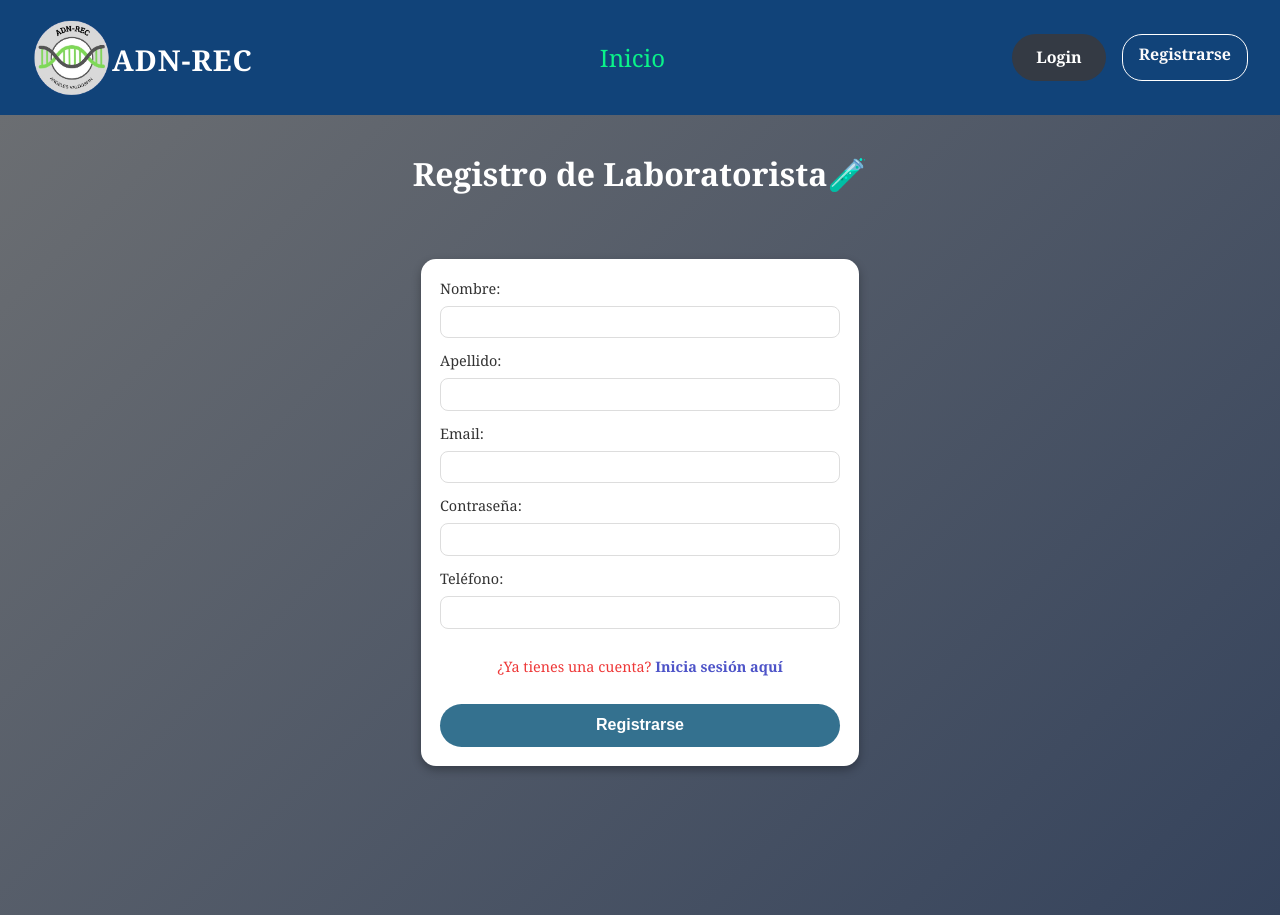
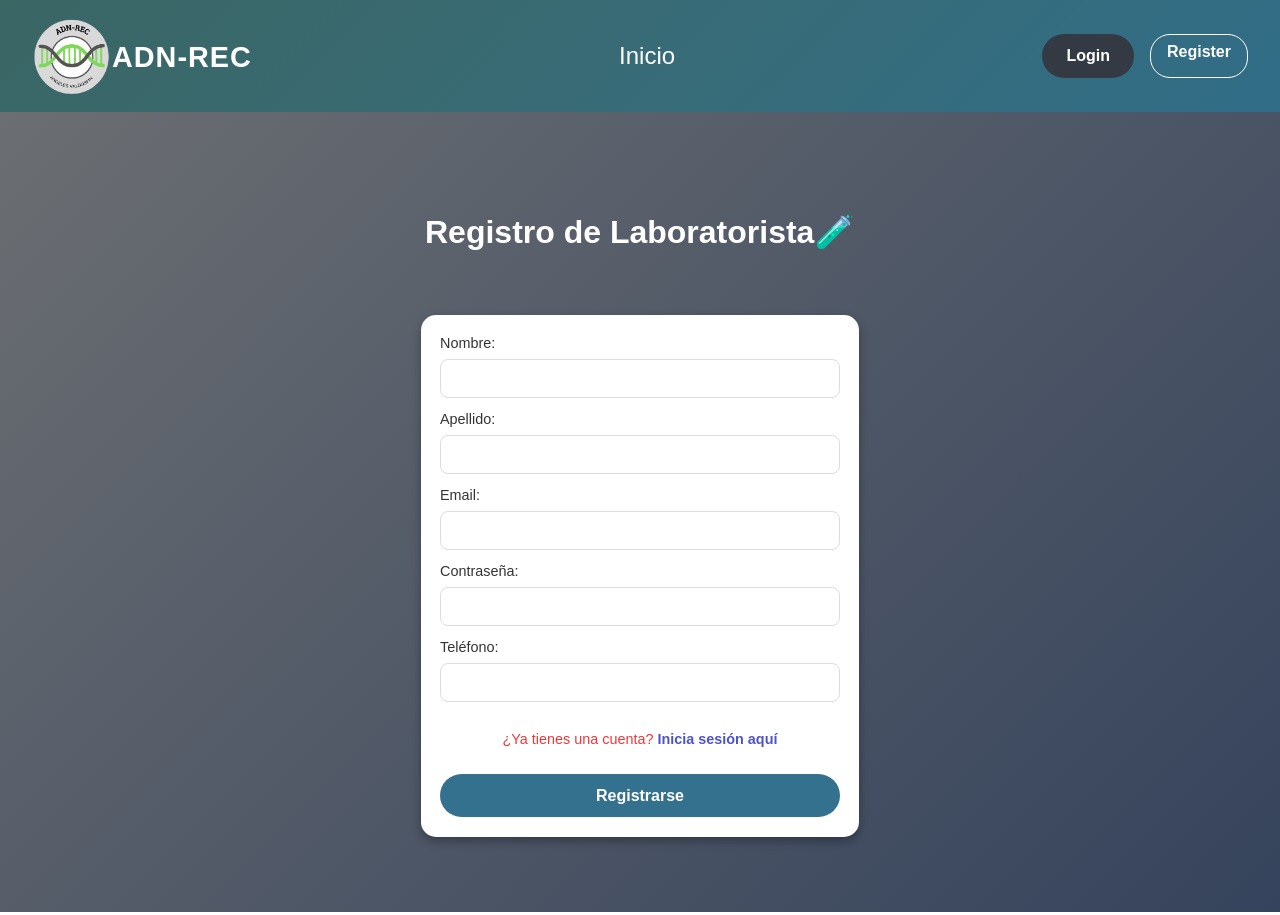
Before and after one commit to Angeles1229/ADN-REC, a React (Vite) app in the folder frontend/: page /register in a window 1280 px wide. Built offline with nearby package versions, Linux system fonts and the light colour scheme.

Commit message:
Arreglando css

```diff
--- a/frontend/src/components/Navbar.jsx
+++ b/frontend/src/components/Navbar.jsx
@@ -59,7 +59,7 @@ function Navbar() {
         ) : (
           <>
             <Link to="/login" className="button login-button">Login</Link>
-            <Link to="/register" className="button register-button">Registrarse</Link>
+            <Link to="/register" className="button register-button">Register</Link>
           </>
         )}
       </div>
--- a/frontend/src/index.css
+++ b/frontend/src/index.css
@@ -4,7 +4,7 @@
     justify-content: space-between;
     align-items: center;
     padding: 1rem 2rem;
-    background-color: #114379; /* Gris oscuro */
+    background: linear-gradient(135deg, #3a6664, #267795b5);
     color: #0af289;
     box-shadow: 0 2px 5px rgba(0, 0, 0, 0.1);
   }
@@ -13,6 +13,22 @@
     font-size: 1.8rem;
     font-weight: bold;
     letter-spacing: 1px;
+    display: flex;
+    align-items: center;
+  }
+  .logo-image {
+    width: 60px;  /* Reducido para mejor equilibrio */
+    height: auto;
+    transition: transform 0.3s ease-in-out;
+  }
+  .logo-image:hover {
+    transform: scale(1.1);
+  }
+  .logo-text {
+    font-size: 1.8rem;
+    font-weight: bold;
+    color: #0af289;
+    margin-left: 10px;
   }
 
   /* Links */
@@ -30,18 +46,28 @@
   }
 
   .nav-link {
-    color: #0af289;
+    color: #ffffff;
     text-decoration: none;
     font-weight: 500;
-    transition: color 0.3s;
-
+    transition: color 0.3s ease-in-out, border-bottom 0.3s ease-in-out;
+    position: relative;
   }
 
-  .nav-link:hover {
-    color: #7cc8d8; /* Color de hover en los enlaces */
-    border-radius: 20px;
-    border:#7cc8d8
-  }
+  .nav-link::after {
+    content: "";
+    display: block;
+    width: 0;
+    height: 2px;
+    background: #0af289;
+    transition: width 0.3s ease-in-out;
+    position: absolute;
+    bottom: -5px;
+    left: 0;
+}
+
+.nav-link:hover::after {
+    width: 100%;
+}
 
   /* Botones */
   .auth-buttons {
--- a/frontend/src/styles/home.css
+++ b/frontend/src/styles/home.css
@@ -1,58 +1,74 @@
-  /*pagina home*/
-
-/* Fondo general */
+/* Fondo general con animación */
 body {
   margin: 0;
-    font-family:Cambria, Cochin, Georgia, Times, 'Times New Roman', serif ;
-    background: linear-gradient(135deg, #6b6e72, #35435c); /* Gradiente */
-    color: #0af289;
+  font-family: 'Poppins', sans-serif;
+  background: linear-gradient(135deg, #6b6e72, #35435c);
+  color: #ffffff;
+  overflow-x: hidden;
 }
 
 /* Contenedor principal */
 .home-container {
-    padding: 2rem;
+  padding: 3rem;
   text-align: center;
+  position: relative;
 }
 
 /* Hero Section */
 .hero-section {
-    background-color: rgba(7, 9, 9, 0.667);
+  background: rgba(0, 0, 0, 0.7);
   padding: 3rem;
-    border-radius: 15px;
-    box-shadow: 0 4px 10px rgba(6, 209, 223, 0.3);
+  border-radius: 20px;
+  box-shadow: 0 8px 20px rgba(0, 255, 255, 0.2);
   margin-bottom: 3rem;
+
+}
+
+@keyframes fadeIn {
+  from {
+      opacity: 0;
+      transform: translateY(-20px);
+  }
+  to {
+      opacity: 1;
+      transform: translateY(0);
+  }
 }
 
 .hero-title {
-    font-size: 2.5rem;
+  font-size: 2.8rem;
+  font-weight: bold;
   margin-bottom: 1rem;
 }
 
 .hero-title span {
-    color: #f8f9f9;
+  color: #27dc7e;
+  text-shadow: 0 0 10px rgba(0, 255, 255, 0.8);
 }
 
 .hero-description {
   font-size: 1.2rem;
-    margin-bottom: 1.5rem;
+  margin-bottom: 2rem;
+  color: #d1e8ff;
 }
 
+/* Botón CTA mejorado */
 .cta-button {
-    background-color: #343c3f;
+  background: linear-gradient(135deg, #00ff8c, #022851);
   color: #ffffff;
-    padding: 0.8rem 2rem;
-    border: none;
-    border-radius: 25px;
-    font-size: 1rem;
-    cursor: pointer;
+  padding: 1rem 2.5rem;
+  border-radius: 30px;
+  font-size: 1.2rem;
+  font-weight: bold;
   text-decoration: none;
-    font-weight: bold;
-    transition: transform 0.3s, background-color 0.3s;
+  transition: all 0.3s ease-in-out;
+  box-shadow: 0 4px 10px rgba(0, 255, 255, 0.3);
 }
 
 .cta-button:hover {
-    background-color: #127545;
-    transform: scale(1.05);
+  background: #294335;
+  transform: scale(1.1);
+  box-shadow: 0 6px 15px rgba(5, 75, 75, 0.5);
 }
 
 /* Features Section */
@@ -61,10 +77,13 @@ body {
 }
 
 .features-title {
-    font-size: 2rem;
+  font-size: 2.5rem;
   margin-bottom: 2rem;
+  color: #27dc7e;
+  text-shadow: 0 0 10px rgba(0, 255, 255, 0.8);
 }
 
+/* Grid para los elementos */
 .features-grid {
   display: flex;
   gap: 2rem;
@@ -72,33 +91,55 @@ body {
   flex-wrap: wrap;
 }
 
+/* Tarjetas con animación */
 .feature-item {
-    background-color: #ffffff;
-    color: #0a3763;
-    border-radius: 10px;
-    padding: 1.5rem;
-    box-shadow: 0 2px 5px rgba(196, 159, 159, 0.2);
+  background: rgba(255, 255, 255, 0.1);
+  color: #ffffff;
+  border-radius: 15px;
+  padding: 2rem;
+  box-shadow: 0 4px 10px rgba(0, 255, 255, 0.3);
   text-align: center;
-    width: 250px;
-    transition: transform 0.3s, box-shadow 0.3s;
+  width: 280px;
+  transition: all 0.3s ease-in-out;
+  backdrop-filter: blur(10px);
 }
 
 .feature-item:hover {
   transform: translateY(-10px);
-    box-shadow: 0 4px 15px rgba(4, 4, 4, 0.3);
+  box-shadow: 0 6px 20px rgba(0, 255, 255, 0.6);
 }
 
-  .feature-icon {
-    width: 60px;
-    margin-bottom: 1rem;
+.hero-section {
+  transition: all 1s cubic-bezier(0.25, 0.1, 0.25, 1); /* Suaviza el movimiento */
 }
 
-  .feature-item h3 {
-    font-size: 1.2rem;
-    margin-bottom: 0.5rem;
+.hero-section:hover {
+  transform: translateY(-10px);
+  box-shadow: 0 6px 20px rgba(0, 255, 255, 0.6);
+  backdrop-filter: blur(10px);
 }
 
-  .feature-item p {
-    font-size: 1rem;
-    color: #7f8c8d;
+
+
+/* Íconos de las características */
+.feature-icon {
+  width: 80px;
+  margin-bottom: 1rem;
+  filter: drop-shadow(0 0 10px rgba(0, 255, 255, 0.6));
 }
+
+/* Animación al entrar a la vista */
+@keyframes slideIn {
+  from {
+      opacity: 0;
+      transform: translateY(30px);
+  }
+  to {
+      opacity: 1;
+      transform: translateY(0);
+  }
+}
+
+.feature-item {
+  animation: slideIn 1s ease-in-out;
+}
--- a/frontend/src/styles/login.css
+++ b/frontend/src/styles/login.css
@@ -4,21 +4,51 @@
 .bodyLogin {
   display: flex;
   flex-direction: column;
-  justify-content: flex-start; /* Mueve el formulario hacia la parte superior */
+  justify-content: flex-start;
   align-items: center;
   height: 100vh;
-  background: linear-gradient(135deg, #6b6e72, #35435c); /* Fondo gradiente */
+  background: linear-gradient(135deg, #6b6e72, #35435c);
   margin: 0;
   padding: 2rem;
   box-sizing: border-box;
-  padding-top: 5rem; /* Agrega espacio extra desde la parte superior */
+  padding-top: 5rem;
+
+  /* Animación de entrada */
+  opacity: 0;
+  transform: translateY(-20px);
+  animation: fadeIn 1s ease-in-out forwards;
+}
+
+/* Animación de Fade In */
+@keyframes fadeIn {
+  from {
+    opacity: 0;
+    transform: translateY(-20px);
+  }
+  to {
+    opacity: 1;
+    transform: translateY(0);
+  }
 }
 
 /* Título */
 .bodyLogin h1 {
-  color: #ffffff; /* Cambia el verde a blanco */
+  color: #ffffff;
   font-size: 2rem;
   margin-bottom: 1rem;
+  animation: slideIn 1.2s ease-in-out forwards;
+}
+
+/* Animación para el título */
+@keyframes slideIn {
+  from {
+    opacity: 0;
+    transform: scale(0.9);
+  }
+  to {
+    opacity: 1;
+    transform: scale(1);
+  }
 }
 
 /* Formulario */
@@ -32,12 +62,19 @@
   display: flex;
   flex-direction: column;
   gap: 1rem;
+  transition: transform 0.3s ease-in-out, box-shadow 0.3s ease-in-out;
+}
+
+/* Sombra sutil en hover */
+.bodyLogin form:hover {
+  transform: translateY(-5px);
+  box-shadow: 0 6px 15px rgba(0, 0, 0, 0.5);
 }
 
 /* Etiquetas */
 .bodyLogin label {
   font-size: 1rem;
-  color: #333333; /* Cambia el verde a un color más neutro */
+  color: #333333;
   margin-bottom: 0.5rem;
   display: block;
 }
@@ -50,11 +87,19 @@
   border: 1px solid #ddd;
   font-size: 1rem;
   box-sizing: border-box;
+  transition: border-color 0.3s ease-in-out, box-shadow 0.3s ease-in-out;
+}
+
+/* Efecto en inputs al hacer focus */
+.bodyLogin input:focus {
+  border-color: #3b7682;
+  box-shadow: 0 0 8px rgba(59, 118, 130, 0.5);
+  outline: none;
 }
 
 /* Botón */
 .bodyLogin button {
-  background-color: #3b7682; /* Azul moderno */
+  background-color: #3b7682;
   color: #ffffff;
   padding: 0.8rem 1.5rem;
   border: none;
@@ -62,22 +107,23 @@
   font-size: 1rem;
   font-weight: bold;
   cursor: pointer;
-  transition: background-color 0.3s, transform 0.2s;
+  transition: background-color 0.3s, transform 0.3s ease-in-out, box-shadow 0.3s;
 }
 
+/* Efecto hover del botón */
 .bodyLogin button:hover {
-  background-color: #3b3b40; /* Cambia a un color más claro al pasar el cursor */
+  background-color: #3b3b40;
   transform: scale(1.05);
+  box-shadow: 0 4px 10px rgba(0, 255, 255, 0.3);
 }
 
 /* Mensaje de error o éxito */
 .bodyLogin p {
   font-size: 1rem;
-  color: #e74c3c; /* Rojo para mensajes de error */
+  color: #e74c3c;
   margin-bottom: 1rem;
   text-align: center;
 }
-
 
 /* Button */
 .login-button {
--- a/frontend/src/styles/register.css
+++ b/frontend/src/styles/register.css
@@ -1,14 +1,32 @@
-/* Contenedor principal */
+/* Contenedor principal con animación de entrada */
 .bodyRegister {
   display: flex;
   flex-direction: column;
-    justify-content: flex-start; /* Mueve el contenido hacia la parte superior */
+  justify-content: flex-start;
   align-items: center;
   height: 100vh;
-    background: linear-gradient(135deg, #6b6e72, #35435c); /* Fondo gradiente */
+  background: linear-gradient(135deg, #6b6e72, #35435c);
   margin: 0;
   padding: 1rem;
   box-sizing: border-box;
+  padding-top: 5rem;
+
+  /* Animación de entrada */
+  opacity: 0;
+  transform: translateY(-20px);
+  animation: fadeIn 1s ease-in-out forwards;
+}
+
+/* Animación de Fade In */
+@keyframes fadeIn {
+  from {
+      opacity: 0;
+      transform: translateY(-20px);
+  }
+  to {
+      opacity: 1;
+      transform: translateY(0);
+  }
 }
 
 /* Título */
@@ -16,28 +34,40 @@
   color: #ffffff;
   font-size: 2rem;
   margin-bottom: 1rem;
+  animation: slideIn 1.2s ease-in-out forwards;
 }
 
-  /* Mensaje de error o éxito */
-  .register-message {
-    font-size: 1rem;
-    color: #e74c3c; /* Rojo para mensajes de error */
-    margin-bottom: 1rem;
-    text-align: center;
+/* Animación para el título */
+@keyframes slideIn {
+  from {
+      opacity: 0;
+      transform: scale(0.9);
+  }
+  to {
+      opacity: 1;
+      transform: scale(1);
+  }
 }
 
 /* Formulario */
 .register-form {
   background-color: #ffffff;
-    padding: 1.2rem; /* Reducir ligeramente el padding */
+  padding: 1.2rem;
   border-radius: 15px;
   box-shadow: 0 4px 10px rgba(0, 0, 0, 0.3);
   width: 100%;
   max-width: 400px;
-    margin-top: 3rem; /* Espaciado adicional desde arriba */
+  margin-top: 3rem;
   display: flex;
   flex-direction: column;
-    gap: 0.8rem; /* Reduce ligeramente el espacio entre los elementos */
+  gap: 0.8rem;
+  transition: transform 0.3s ease-in-out, box-shadow 0.3s ease-in-out;
+}
+
+/* Efecto hover en el formulario */
+.register-form:hover {
+  transform: translateY(-5px);
+  box-shadow: 0 6px 15px rgba(0, 0, 0, 0.5);
 }
 
 /* Etiquetas */
@@ -48,19 +78,27 @@
   display: block;
 }
 
-  /* Inputs */
+/* Inputs con animación en focus */
 .form-group .form-input {
   width: 100%;
-    padding: 0.4rem;
+  padding: 0.6rem;
   border-radius: 8px;
   border: 1px solid #ddd;
   font-size: 1rem;
   box-sizing: border-box;
+  transition: border-color 0.3s ease-in-out, box-shadow 0.3s ease-in-out;
 }
 
-  /* Botón */
+/* Efecto al hacer focus en el input */
+.form-group .form-input:focus {
+  border-color: #065176cf;
+  box-shadow: 0 0 8px rgba(6, 81, 118, 0.5);
+  outline: none;
+}
+
+/* Botón con animación */
 .register-button2 {
-    background-color: #065176cf; /* Azul moderno */
+  background-color: #065176cf;
   color: #ffffff;
   padding: 0.8rem 1.5rem;
   border: none;
@@ -68,12 +106,22 @@
   font-size: 1rem;
   font-weight: bold;
   cursor: pointer;
-    transition: background-color 0.3s, transform 0.2s;
+  transition: background-color 0.3s, transform 0.3s ease-in-out, box-shadow 0.3s;
 }
 
+/* Efecto hover en el botón */
 .register-button2:hover {
-    background-color: #2d343b; /* Cambia a un color más claro al pasar el cursor */
+  background-color: #2d343b;
   transform: scale(1.05);
+  box-shadow: 0 4px 10px rgba(0, 255, 255, 0.3);
+}
+
+/* Mensaje de error o éxito */
+.register-message {
+  font-size: 1rem;
+  color: #e74c3c;
+  margin-bottom: 1rem;
+  text-align: center;
 }
 
 /* Enlace al login */
@@ -84,13 +132,14 @@
   color: #ee3838;
 }
 
+/* Animación en los enlaces */
 .login-link a {
   color: #4e54c8;
   font-weight: bold;
   text-decoration: none;
-    transition: color 0.3s;
+  transition: color 0.3s ease-in-out;
 }
 
 .login-link a:hover {
-    color: #8f94fb; /* Cambia a un color más claro al pasar el cursor */
+  color: #8f94fb;
 }
```
Also changed, not shown: frontend/src/pages/Home.jsx (+4 -6 lines). Lines whose indentation alone changed are shown as unchanged.
